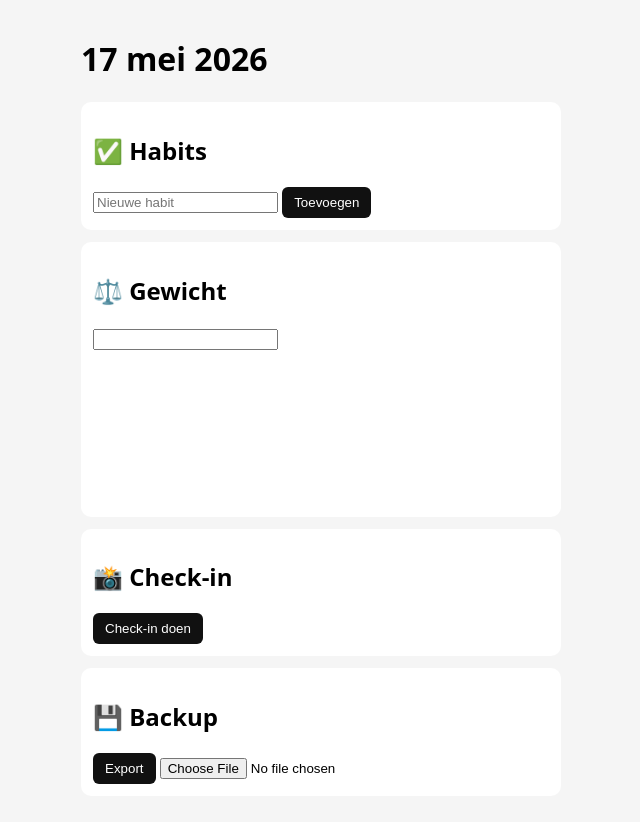
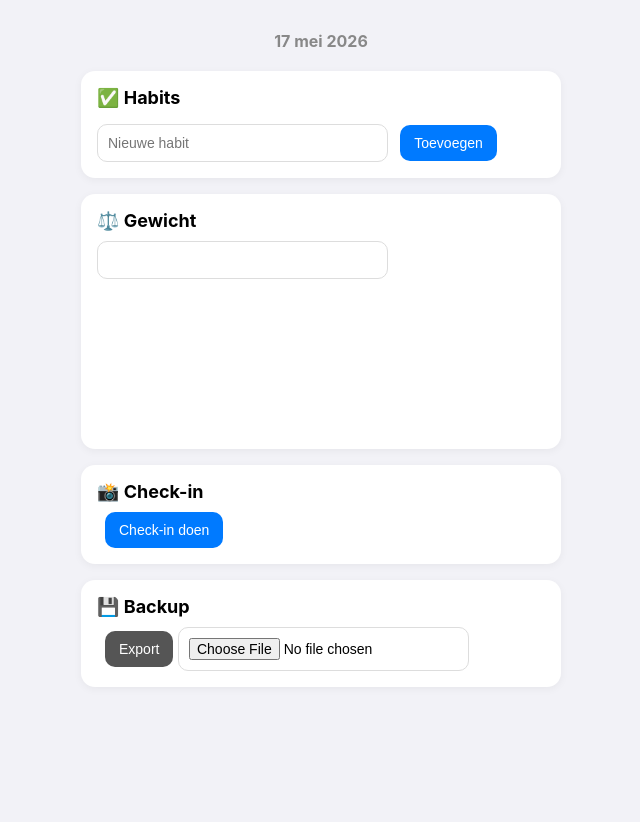
Before and after one commit to mandygerritsenx-ship-it/My-Fitness, a plain HTML site: page index.html in a window 1280 px wide. Shown: the whole page, without its empty margins (319-959 px from the left). After the commit the page ends 800 px from the top, so only its background shows below. Drawn offline with nearby package versions, Linux system fonts and the light colour scheme.

Commit message:
Update style.css

```diff
--- a/style.css
+++ b/style.css
@@ -1,4 +1,69 @@
-body {font-family: system-ui; background:#f5f5f5; margin:0}
-.container{max-width:480px;margin:auto;padding:16px}
-section{background:#fff;padding:12px;border-radius:10px;margin-bottom:12px}
-button{padding:8px 12px;border-radius:6px;border:none;background:#111;color:#fff}
+body {
+  font-family: -apple-system, BlinkMacSystemFont, sans-serif;
+  background: #f2f2f7;
+  margin: 0;
+  padding: 20px;
+}
+
+.container {
+  max-width: 480px;
+  margin: auto;
+}
+
+/* Titel bovenaan */
+h1 {
+  text-align: center;
+  font-size: 16px;
+  color: #888;
+  margin-bottom: 20px;
+}
+
+/* Kaarten */
+section {
+  background: #fff;
+  padding: 16px;
+  border-radius: 14px;
+  margin-bottom: 16px;
+  box-shadow: 0 2px 8px rgba(0,0,0,0.05);
+}
+
+/* Koppen */
+h2 {
+  font-size: 18px;
+  margin-top: 0;
+  margin-bottom: 10px;
+}
+
+/* Inputvelden */
+input {
+  width: 60%;
+  padding: 10px;
+  border-radius: 10px;
+  border: 1px solid #ddd;
+  font-size: 14px;
+}
+
+/* Buttons */
+button {
+  padding: 10px 14px;
+  border-radius: 10px;
+  border: none;
+  background: #007AFF;
+  color: white;
+  font-size: 14px;
+  margin-left: 8px;
+}
+
+button:active {
+  transform: scale(0.97);
+}
+
+/* Lijst spacing */
+ul {
+  padding-left: 16px;
+}
+
+/* Backup sectie iets kleiner */
+.backup button {
+  background: #555;
+}
```
